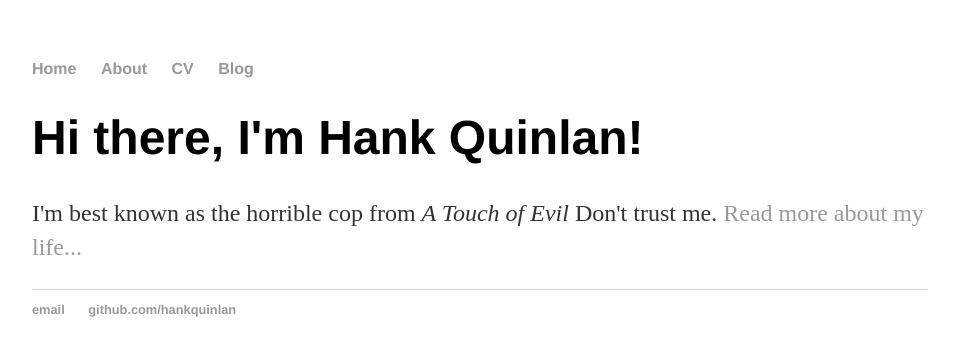
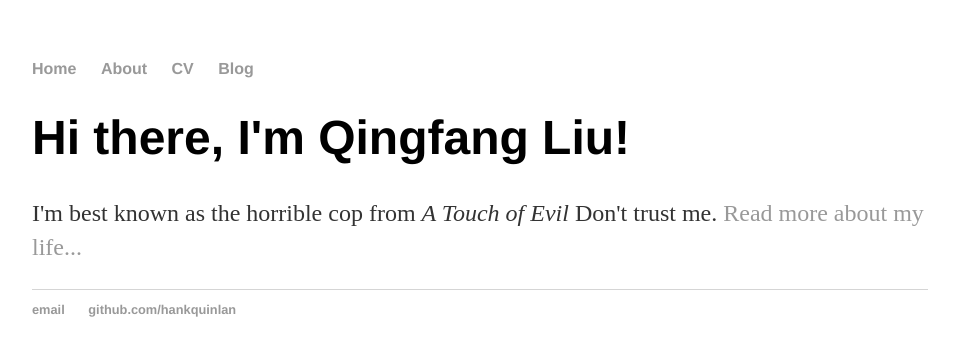
Before and after one commit to QingfangLiu/qingfangliu.github.io, a Jekyll site: the page built from index.html, in a window 1280 px wide. Shown: the top 356 px of the page, without its empty margins (160-1115 px from the left). Built offline with Jekyll 4.4.1, drawn with Linux system fonts in a browser that asks for light colours.

Commit message:
Update index.html

```diff
--- a/index.html
+++ b/index.html
@@ -3,6 +3,6 @@ layout: default
 title: Hank Quinlan, Horrible Cop
 ---
 <div class="blurb">
-	<h1>Hi there, I'm Hank Quinlan!</h1>
+	<h1>Hi there, I'm Qingfang Liu!</h1>
 	<p>I'm best known as the horrible cop from <em>A Touch of Evil</em> Don't trust me. <a href="/about">Read more about my life...</a></p>
 </div><!-- /.blurb -->
```
